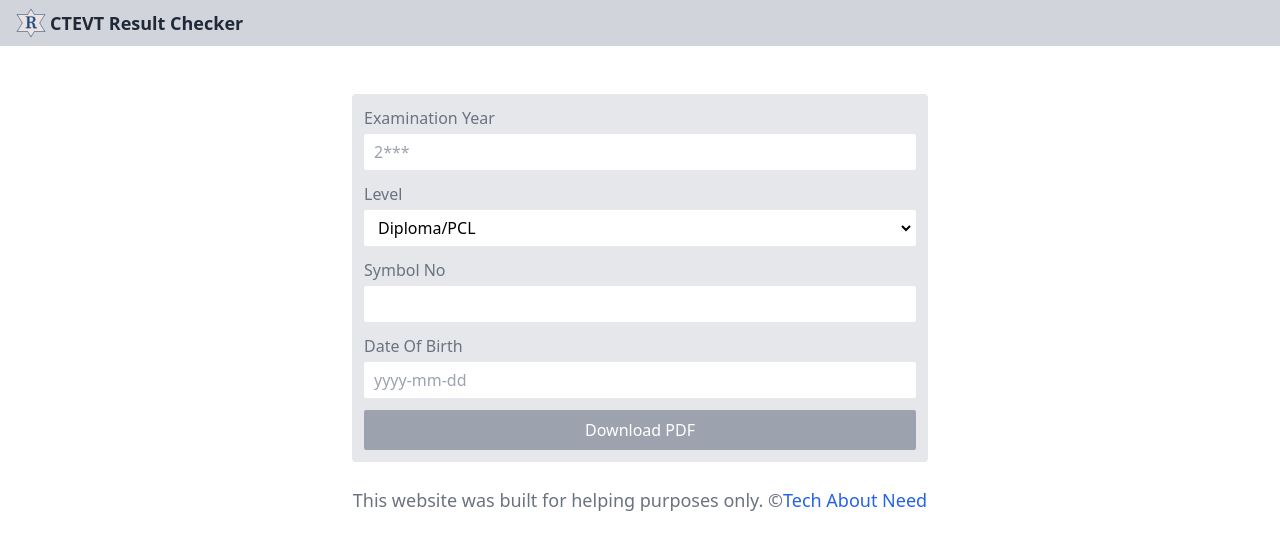
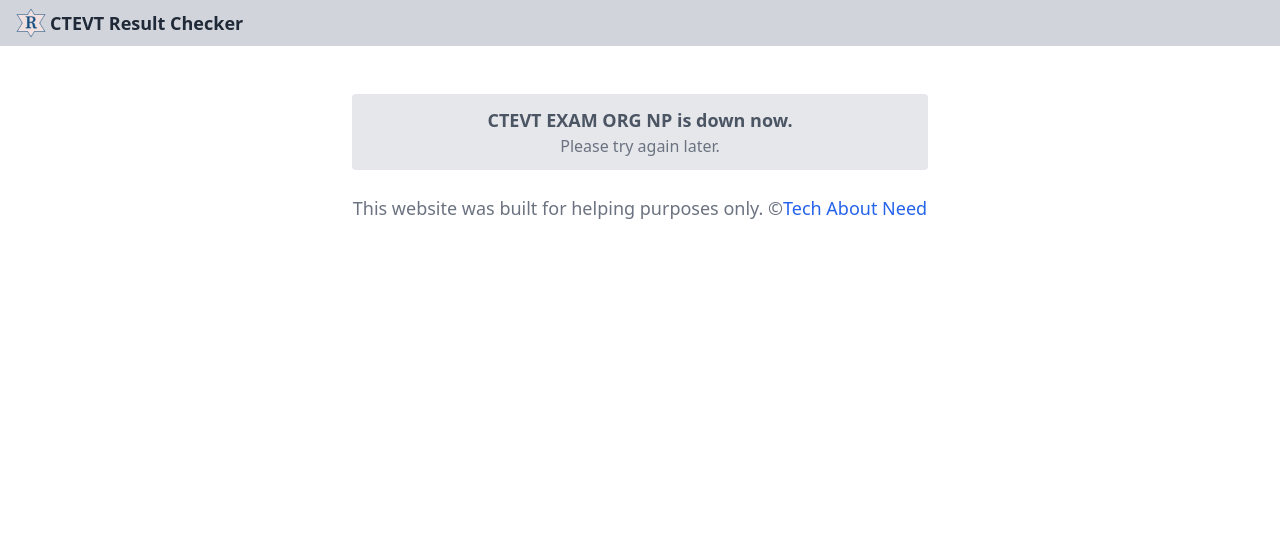
Before and after one commit to aniloli42/ctevt-result-checker, a Next.js app: page / in a window 1280 px wide. Shown: the top 550 px of the page. Built offline with nearby package versions, Linux system fonts and the light colour scheme.

Commit message:
feat: ctevt server down status show

```diff
--- a/components/Form/Form.tsx
+++ b/components/Form/Form.tsx
@@ -8,7 +8,11 @@
 import OptionList from "../OptionList"
 import CustomSelect from "../CustomSelect"
 
-const Form: NextComponentType = () => {
+type FormPropsType = {
+  serverStatus: boolean
+}
+
+const Form = ({ serverStatus }: FormPropsType) => {
   const getPDFResult = async (
     values: UserDataType,
     helpers: FormikHelpers<UserDataType>
@@ -40,12 +44,12 @@
       helpers.resetForm()
     } catch (error: unknown) {
       if (error instanceof Error) console.log(error.message)
-
-      console.log(error)
     }
   }
 
   return (
+    <>
+      {serverStatus ? (
         <Formik
           validationSchema={FormDataSchema}
           initialValues={{ examYear: "", dob: "", level: "3", symbolNo: "" }}
@@ -99,7 +103,9 @@
               <button
                 type="submit"
                 disabled={
-              touched.examYear == undefined ? true : !isValid || isSubmitting
+                  touched.examYear == undefined
+                    ? true
+                    : !isValid || isSubmitting
                 }
                 className="px-4 py-2 text-white bg-gray-600 rounded-sm hover:bg-gray-700 focus-visible:bg-gray-700 ring-gray-300 disabled:bg-gray-400 disabled:cursor-not-allowed"
               >
@@ -108,6 +114,15 @@
             </form>
           )}
         </Formik>
+      ) : (
+        <div className="flex flex-col items-center w-full p-3 mx-auto bg-gray-200 rounded sm:mt-10 sm:max-w-xl">
+          <h2 className="text-lg font-semibold text-gray-600">
+            CTEVT EXAM ORG NP is down now.
+          </h2>
+          <p className="text-gray-500 text-md">Please try again later.</p>
+        </div>
+      )}
+    </>
   )
 }
 
--- a/pages/api/result.ts
+++ b/pages/api/result.ts
@@ -1,6 +1,8 @@
 import axios from "axios"
 import { NextApiRequest, NextApiResponse } from "next"
 import { UserDataType } from "../../types"
+
+const websiteLink = process.env.NEXT_PUBLIC_LINK
 
 export default async function result(
   req: NextApiRequest,
@@ -20,7 +22,7 @@
     )
       return res.send("All Fields required")
 
-    const getResultURL = `${process.env.NEXT_PUBLIC_LINK}/${examYear}/${level}/${symbolNo}/${dob}`
+    const getResultURL = `${websiteLink}/download-to-pdf/${examYear}/${level}/${symbolNo}/${dob}`
 
     const resultResponse = await axios.get(getResultURL, {
       responseType: "arraybuffer",
--- a/pages/index.tsx
+++ b/pages/index.tsx
@@ -3,7 +3,37 @@
 import Image from "next/image"
 import Form from "../components/Form"
 
-export default function Home() {
+export const getServerSideProps = async () => {
+  try {
+    const serverLink = process.env.NEXT_PUBLIC_LINK
+
+    if (!serverLink)
+      throw new Error("NEXT_PUBLIC_LINK is not defined in .env.local file")
+
+    const response = await axios.get(serverLink)
+    const { status } = response
+
+    if (status !== 200) throw new Error("CTEVT Server is down")
+
+    return {
+      props: {
+        serverStatus: true,
+      },
+    }
+  } catch (error) {
+    return {
+      props: {
+        serverStatus: false,
+      },
+    }
+  }
+}
+
+type HomePropsType = {
+  serverStatus: boolean
+}
+
+export default function Home({ serverStatus }: HomePropsType) {
   return (
     <>
       <Head>
@@ -23,18 +53,18 @@
         <link rel="icon" href="favicon.ico" type="image/x-icon" />
       </Head>
 
-      <header className="bg-gray-300 px-4 py-2">
-        <h1 className="text-lg font-bold text-gray-800 flex gap-1 items-center">
+      <header className="px-4 py-2 bg-gray-300">
+        <h1 className="flex items-center gap-1 text-lg font-bold text-gray-800">
           <Image alt="Website Logo" src={"/icon.png"} width={30} height={30} />
           CTEVT Result Checker
         </h1>
       </header>
-      <main className="w-full px-2 py-1 sm:px-6 sm:py-2 grid items-center">
-        <Form />
+      <main className="grid items-center w-full px-2 py-1 sm:px-6 sm:py-2">
+        <Form serverStatus={serverStatus} />
       </main>
 
-      <footer className=" flex mt-4">
-        <p className="text-center w-full font-light text-gray-500 text-lg">
+      <footer className="flex mt-4 ">
+        <p className="w-full text-lg font-light text-center text-gray-500">
           This website was built for helping purposes only. &copy;
           <a
             href="https://techaboutneed.com"
```
Lines whose indentation alone changed are shown as unchanged.
